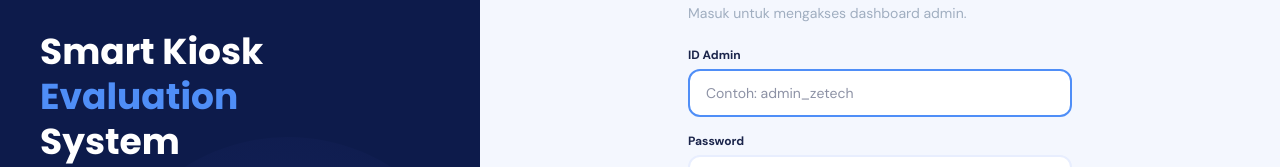
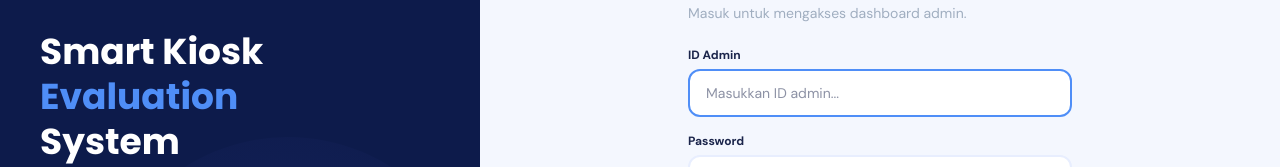
Before and after one commit to Research-and-Creativity/zescore, a React (Vite) app: page /login in a window 1280 px wide. Shown: the part 279-446 px from the top of the page. Built offline with nearby package versions, Linux system fonts and the light colour scheme; no server answers.

Commit message:
feat: update placeholder text for admin ID input in LoginPage

```diff
--- a/src/features/auth/LoginPage.tsx
+++ b/src/features/auth/LoginPage.tsx
@@ -95,7 +95,7 @@ export default function LoginPage() {
                                 ID Admin
                             </label>
                             <input type="text"
-                                placeholder="Contoh: admin_zetech"
+                                placeholder="Masukkan ID admin..."
                                 value={form.identifier}
                                 onChange={e => setForm({ ...form, identifier: e.target.value })}
                                 required autoFocus
```
